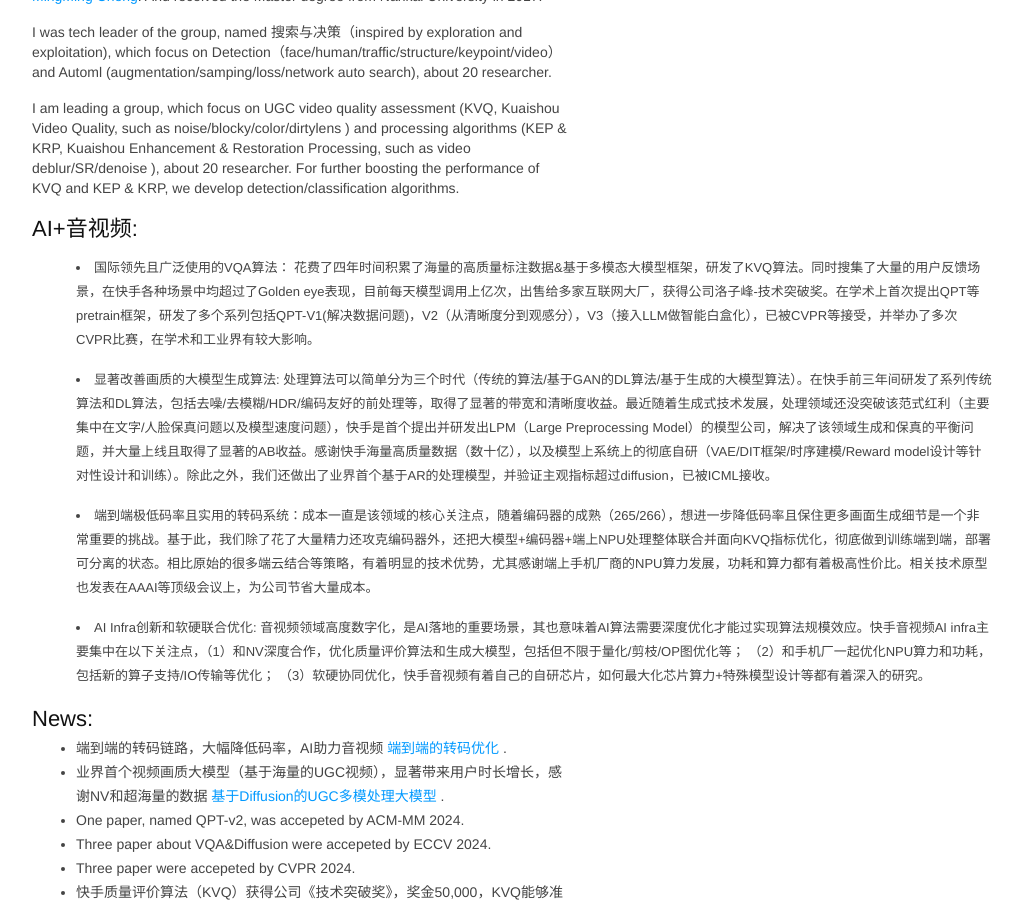
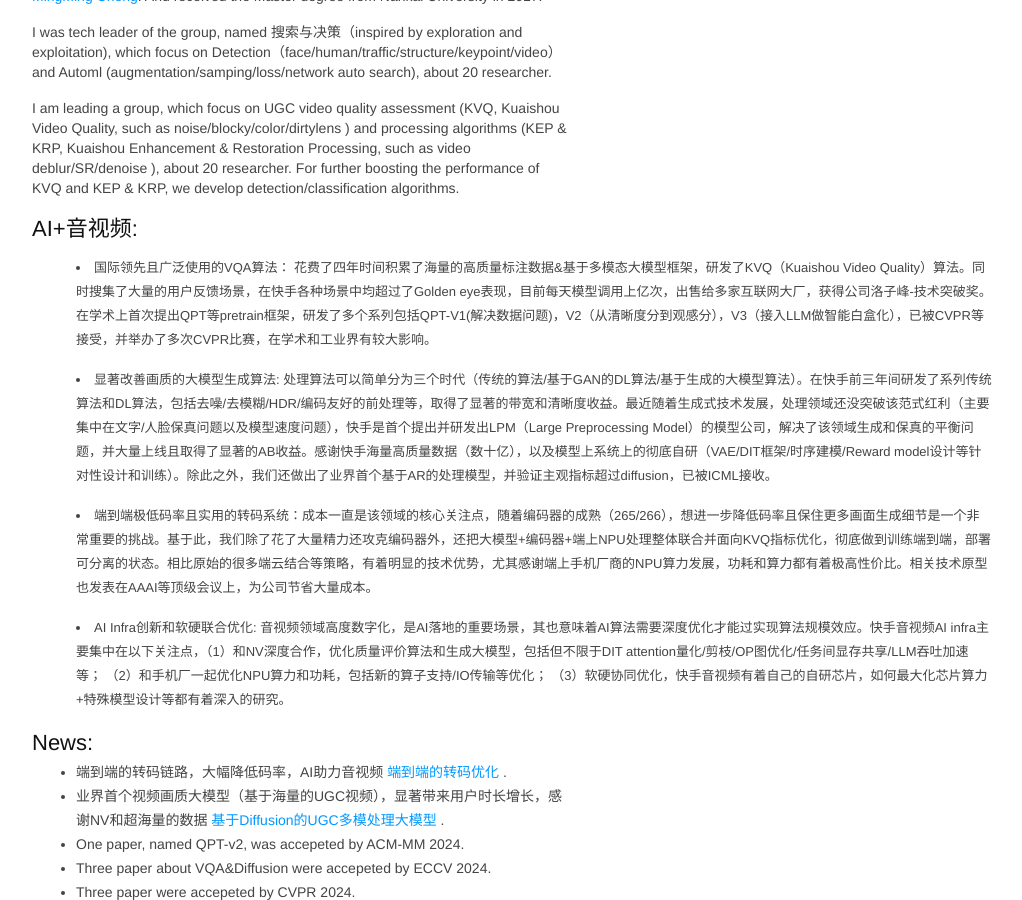
Before and after one commit to msunming/msunming.github.io, a Jekyll site: the page index.html, which Jekyll copies as it is, in a window 1280 px wide and 900 px high, scrolled down 596 px. Shown: the whole window, without its empty margins (128-1150 px from the left). Built offline with Jekyll 4.4.1, drawn with Linux system fonts in a browser that asks for light colours.

Commit message:
Update index.html

```diff
--- a/index.html
+++ b/index.html
@@ -465,7 +465,7 @@ pre .markdown .emphasis {
 		</p>
 		<h2>AI+音视频:</h2>
 		<p>
-	    	<li> 国际领先且广泛使用的VQA算法： 花费了四年时间积累了海量的高质量标注数据&基于多模态大模型框架，研发了KVQ算法。同时搜集了大量的用户反馈场景，在快手各种场景中均超过了Golden eye表现，目前每天模型调用上亿次，出售给多家互联网大厂，获得公司洛子峰-技术突破奖。在学术上首次提出QPT等pretrain框架，研发了多个系列包括QPT-V1(解决数据问题)，V2（从清晰度分到观感分），V3（接入LLM做智能白盒化），已被CVPR等接受，并举办了多次CVPR比赛，在学术和工业界有较大影响。 </li>
+	    	<li> 国际领先且广泛使用的VQA算法： 花费了四年时间积累了海量的高质量标注数据&基于多模态大模型框架，研发了KVQ（Kuaishou Video Quality）算法。同时搜集了大量的用户反馈场景，在快手各种场景中均超过了Golden eye表现，目前每天模型调用上亿次，出售给多家互联网大厂，获得公司洛子峰-技术突破奖。在学术上首次提出QPT等pretrain框架，研发了多个系列包括QPT-V1(解决数据问题)，V2（从清晰度分到观感分），V3（接入LLM做智能白盒化），已被CVPR等接受，并举办了多次CVPR比赛，在学术和工业界有较大影响。 </li>
 		</p>
 
 		<p>
@@ -477,7 +477,7 @@ pre .markdown .emphasis {
 		</p>
 
 		<p>
-		<li> AI Infra创新和软硬联合优化: 音视频领域高度数字化，是AI落地的重要场景，其也意味着AI算法需要深度优化才能过实现算法规模效应。快手音视频AI infra主要集中在以下关注点，（1）和NV深度合作，优化质量评价算法和生成大模型，包括但不限于量化/剪枝/OP图优化等； （2）和手机厂一起优化NPU算力和功耗，包括新的算子支持/IO传输等优化； （3）软硬协同优化，快手音视频有着自己的自研芯片，如何最大化芯片算力+特殊模型设计等都有着深入的研究。</li>
+		<li> AI Infra创新和软硬联合优化: 音视频领域高度数字化，是AI落地的重要场景，其也意味着AI算法需要深度优化才能过实现算法规模效应。快手音视频AI infra主要集中在以下关注点，（1）和NV深度合作，优化质量评价算法和生成大模型，包括但不限于DIT attention量化/剪枝/OP图优化/任务间显存共享/LLM吞吐加速等； （2）和手机厂一起优化NPU算力和功耗，包括新的算子支持/IO传输等优化； （3）软硬协同优化，快手音视频有着自己的自研芯片，如何最大化芯片算力+特殊模型设计等都有着深入的研究。</li>
 		</p>
 
 		</ul>
```
